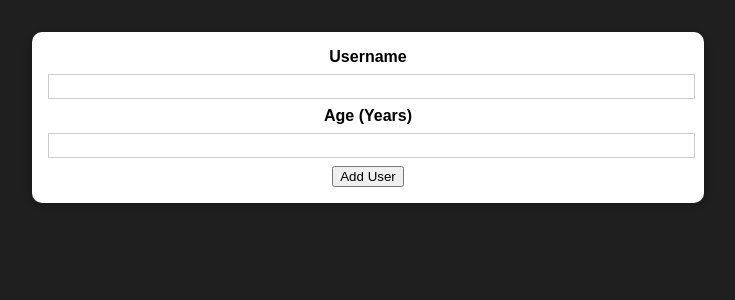
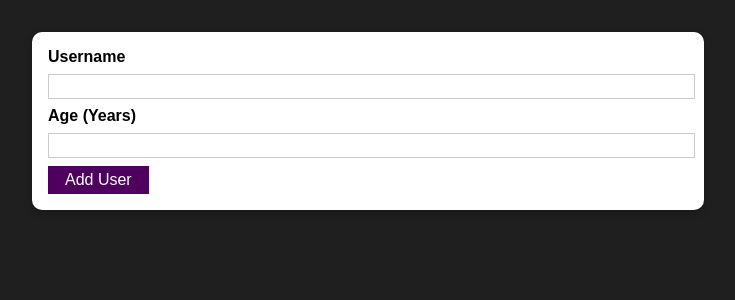
Before and after one commit to sofnir/UsersList, a React (Create React App) app: page / in a window 1280 px wide. Shown: the top 300 px of the page, without its empty margins (272-1007 px from the left). Built offline with nearby package versions, Linux system fonts and the light colour scheme.

Commit message:
create button component

```diff
--- a/src/App.js
+++ b/src/App.js
@@ -3,9 +3,7 @@
 
 function App() {
   return (
-    <div className="App">
-      <Users />
-    </div>
+    <Users />
   );
 }
 
--- /dev/null
+++ b/src/components/UI/Button.jsx
@@ -0,0 +1,14 @@
+import React from "react";
+import classes from "./Button.module.css";
+
+const Button = props => {
+  return <button
+    className={classes.button}
+    type={props.type || "button"}
+    onClick={props.onClick}
+  >
+    {props.children}
+  </button>
+};
+
+export default Button;
--- /dev/null
+++ b/src/components/UI/Button.module.css
@@ -0,0 +1,18 @@
+.button {
+  font: inherit;
+  border: 1px solid #4f005f;
+  background: #4f005f;
+  color: white;
+  padding: 0.25rem 1rem;
+  cursor: pointer;
+}
+
+.button:hover,
+.button:active {
+  background: #741188;
+  border-color: #741188;
+}
+
+.button:focus {
+  outline: none;
+}
--- a/src/components/Users/UserForm.jsx
+++ b/src/components/Users/UserForm.jsx
@@ -1,4 +1,5 @@
 import React, { useState } from "react";
+import Button from "../UI/Button";
 import Card from "../UI/Card";
 import classes from "./UserForm.module.css";
 
@@ -54,7 +55,7 @@
             value={age}
             onChange={ageChangeHandler}
           />
-          <button type="submit">Add User</button>
+          <Button type="submit">Add User</Button>
         </form>
       </Card>
       <dialog open={showValidationDialog}>
```
